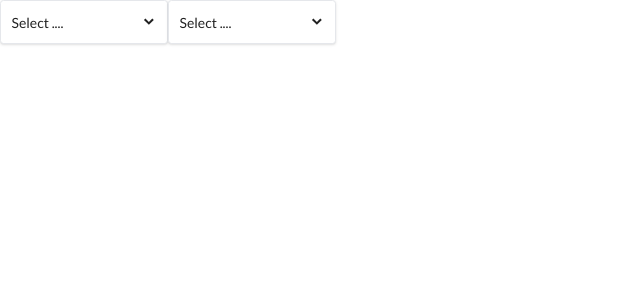
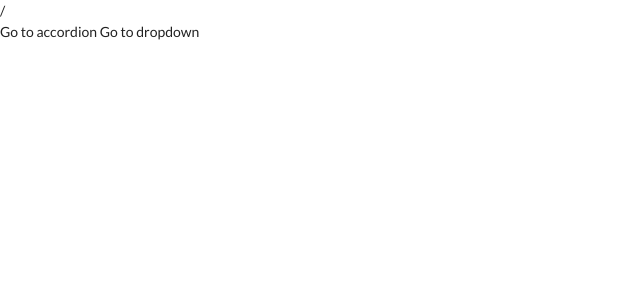
Before and after one commit to Mohitkumar6122/comps, a React (Create React App) app: page / in a window 1280 px wide. Shown: the top 300 px of the page, without its empty margins (0-640 px from the left). Built offline with nearby package versions, Linux system fonts and the light colour scheme.

Commit message:
Added Routing
Signed-off-by: Mohit Kumar <mkay6123@gmail.com>

```diff
--- a/src/App.js
+++ b/src/App.js
@@ -1,8 +1,23 @@
-import React from "react";
 import DropdownPage from "./pages/DropdownPage";
+import AccordionPage from "./pages/AccordionPage";
+import Route from "./components/Route";
+import Link from "./components/Link";
 function App() {
-    return (
-    <div><DropdownPage /></div>
+  return (
+    <div>
+      <div>
+        <Link to="/accordion"> Go to accordion</Link>
+        <Link to="/dropdown"> Go to dropdown</Link>
+      </div>
+      <div>
+        <Route path="/accordion">
+          <AccordionPage />
+        </Route>
+        <Route path="/dropdown">
+          <DropdownPage />
+        </Route>
+      </div>
+    </div>
   );
 }
 
--- /dev/null
+++ b/src/components/Link.js
@@ -0,0 +1,13 @@
+import { useContext } from "react";
+import NavigationContext from "../context/navigation";
+
+function Link({ to, children }) {
+  const { navigate } = useContext(NavigationContext);
+  const handleClick = (event) => {
+    event.preventDefault();
+    navigate(to);
+  };
+  return <a onClick={handleClick}> {children}</a>;
+}
+
+export default Link;
--- /dev/null
+++ b/src/components/Route.js
@@ -0,0 +1,12 @@
+import { useContext } from "react";
+import NavigationContext from "../context/navigation";
+
+function Route({ path, children}) {
+  const { currentPath } = useContext(NavigationContext);
+  if (currentPath === path) {
+    return children;
+  }
+  return null;
+
+}
+export default Route;
--- /dev/null
+++ b/src/context/navigation.js
@@ -0,0 +1,33 @@
+import { createContext, useState, useEffect } from "react";
+
+const NavigationContext = createContext();
+
+function NavigationProvider({ children }) {
+  const [currentPath, setCurrentPath] = useState(window.location.pathname);
+  useEffect(() => {
+    const handler = () => {
+      setCurrentPath(window.location.pathname)
+    };
+
+    window.addEventListener("popstate", handler);
+
+    return () => {
+      window.removeEventListener("popstate", handler);
+    };
+  }, []);
+
+  const navigate = (to) => {
+    window.history.pushState({}, '', to);
+    setCurrentPath(to);
+  }
+
+  return (
+    <NavigationContext.Provider value={{ currentPath, navigate }}>
+      {currentPath}
+      {children}
+    </NavigationContext.Provider>
+  );
+}
+
+export default NavigationContext;
+export { NavigationProvider };
--- a/src/index.js
+++ b/src/index.js
@@ -1,6 +1,11 @@
 import React from "react";
 import { createRoot } from "react-dom/client";
 import App from "./App";
-import './index.css'
+import "./index.css";
+import { NavigationProvider } from "./context/navigation";
 
-createRoot(document.querySelector("#root")).render(<App />);
+createRoot(document.querySelector("#root")).render(
+  <NavigationProvider>
+    <App />
+  </NavigationProvider>
+);
--- a/src/pages/AccordionPage.js
+++ b/src/pages/AccordionPage.js
@@ -1,5 +1,5 @@
 import React from "react";
-import Accordion from "./components/Accordion";
+import Accordion from "../components/Accordion";
 
 function AccordionPage() {
   const items = [
```
